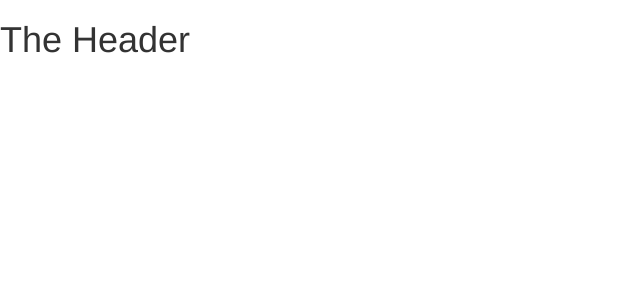
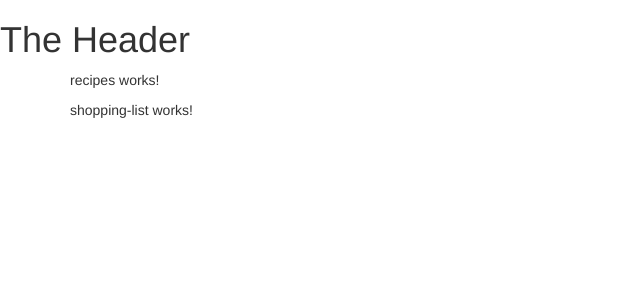
Before and after one commit to Ronaq13/Recipe-And-Shopping, an Angular app: page / in a window 1280 px wide. Shown: the top 300 px of the page, without its empty margins (0-640 px from the left). Built offline with nearby package versions, Linux system fonts and the light colour scheme.

Commit message:
Just added app-recipes and app-shopping-list in app.component.html

```diff
--- a/src/app/app.component.html
+++ b/src/app/app.component.html
@@ -1 +1,9 @@
 <app-header></app-header>
+<div class="container">
+  <div class="row">
+    <div class="col-md-12">
+      <app-recipes></app-recipes>
+      <app-shopping-list></app-shopping-list>
+    </div>
+  </div>
+</div>
```
